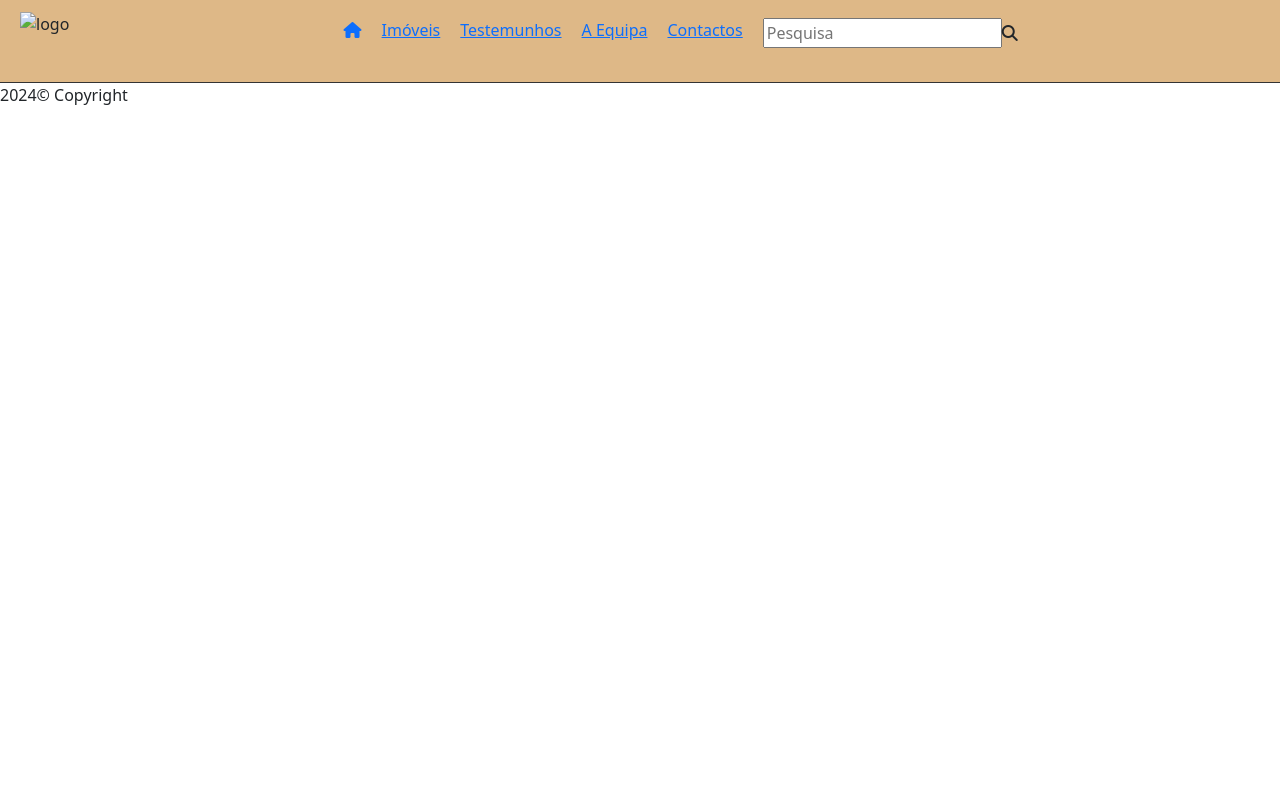
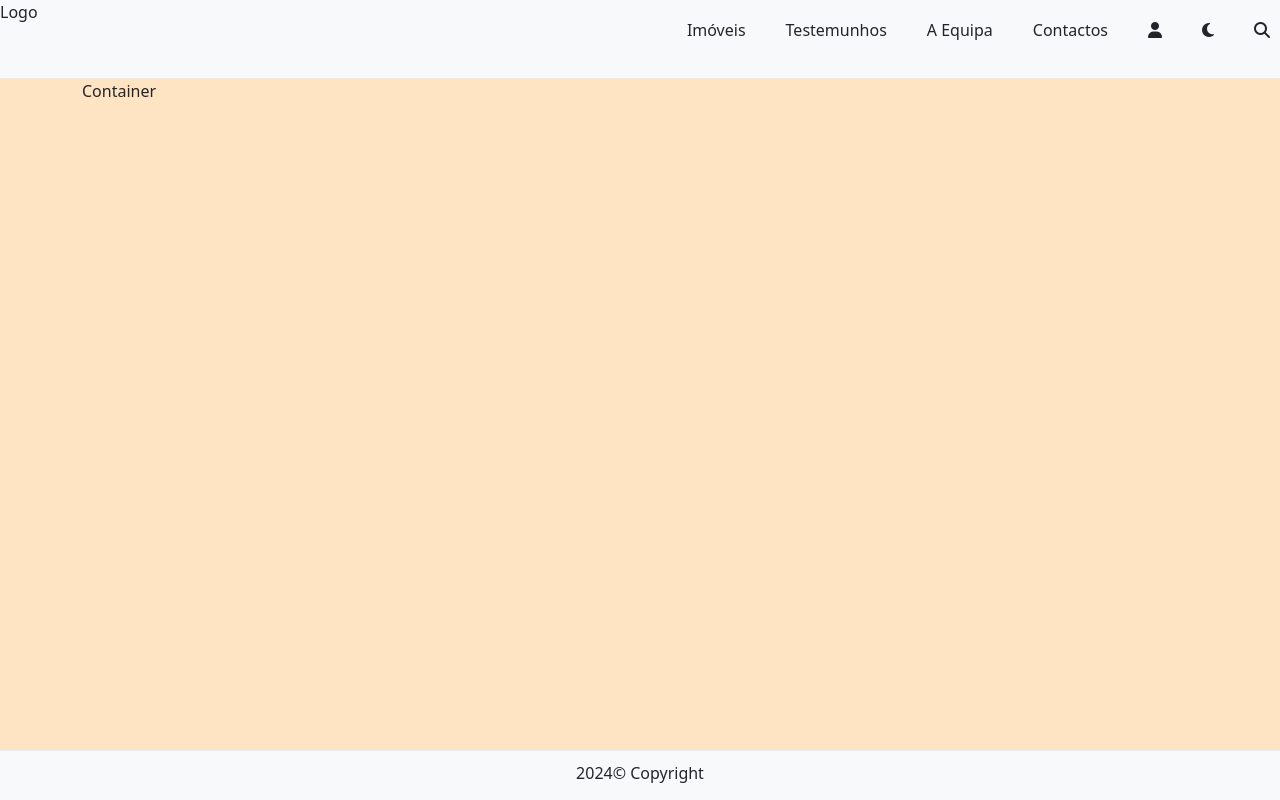
Before and after one commit to multimedia-I/imovix, a plain HTML site: page index.html in a window 1280 px wide. Drawn offline with nearby package versions, Linux system fonts and the light colour scheme.

Commit message:
Build home page structure

```diff
--- a/css/style.css
+++ b/css/style.css
@@ -1,41 +1,74 @@
+* {
+    margin: 0;
+    padding: 0;
+    box-sizing: border-box;
+}
 body{
     background-color: bisque;
 }
-
 .header{
     display: flex;
     justify-content: space-between;
     align-content: center;
-    padding: 10px 20px;
-    background-color: burlywood;
-    border-bottom: 1px solid #333;
+    background-color: #f8f9fa;
+    border-bottom: 1px solid #e9ecef;
+    position: sticky;
+    top: 0;
+    z-index: 1000;
+    width: 100%;
 }
 .logo img{
-    width: 100px;
+    width: 120px;
     height: auto;
 }
+
 .navbar ul{
     list-style: none;
     display: flex;
     gap: 20px;
 }
-.navbar ul li{
-    display: inline;
+
+.navbar ul li a{
+    display: inline-block;
+    text-decoration: none;
+    color: #212529;
+    font-size: 16px;
+    padding: 10px;
 }
-.menu ul li a {
-    text-decoration: none;
-    color: #333;
-    font-weight: bold;
-    padding: 10px 15px;
-    border-radius: 4px;
+
+.underline-anim::after {
+    content: '';
+    display: flex;
+    width: 0;
+    height: 2px;
+    background: #212529;
+    transition: width .3s;
 }
-.menu ul li a:hover {
-    background-color: #007BFF;
-    color: white;
+
+.underline-anim:hover::after {
+    width: 100%;
+    transition: width .3s;
 }
-.banner{
-}
+
 .container{
 }
+
 footer{
+    background-color: #f8f9fa;
+    border-top: 1px solid #e9ecef;
+    position: absolute;
+    bottom: 0;
+    width: 100%;
+    height: 50px;
+    flex-shrink: 0;
+    text-align: center;
 }
+
+footer p{
+    margin: 10px 10px;
+}
+
+/* Responsive configurations */
+@media (max-width: 800px) {
+
+}
--- a/index.html
+++ b/index.html
@@ -3,29 +3,31 @@
 <head>
     <meta charset="UTF-8">
     <title>&bullet; Imovix - A sua casa, aqui! &bullet;</title>
+    <!-- Bootstrap StyleSheet integration -->
+    <link href="https://cdn.jsdelivr.net/npm/bootstrap@5.3.3/dist/css/bootstrap.min.css" rel="stylesheet"
+          integrity="sha384-QWTKZyjpPEjISv5WaRU9OFeRpok6YctnYmDr5pNlyT2bRjXh0JMhjY6hW+ALEwIH" crossorigin="anonymous">
     <!-- Customize StyleSheet -->
-    <link rel="stylesheet" href="css/style.css">
-    <!-- Bootstrap StyleSheet integration -->
-    <link rel="stylesheet" href="https://cdn.jsdelivr.net/npm/bootstrap@5.3.3/dist/css/bootstrap.min.css" crossorigin="anonymous">
+    <link href="css/style.css" rel="stylesheet">
 </head>
 <body>
-    <div class="header">
+<header class="header">
     <div class="logo">
-            <img src="img/logo.png" alt="logo">
+        <p>Logo</p>
     </div>
-        <div class="navbar">
+    <nav class="navbar">
         <ul>
-                <li><a href="index.html"><i class="fa-solid fa-house"></i></a></li>
-                <li><a href="#imoveis">Imóveis</a></li>
-                <li><a href="#testemunhos">Testemunhos</a></li>
-                <li><a href="#equipa">A Equipa</a></li>
-                <li><a href="#contactos">Contactos</a></li>
-                <li><input placeholder="Pesquisa"><i class="fa-solid fa-search"></i> </li>
+            <li><a class="underline-anim" href="#imoveis">Imóveis</a></li>
+            <li><a class="underline-anim" href="#testemunhos">Testemunhos</a></li>
+            <li><a class="underline-anim" href="#equipa">A Equipa</a></li>
+            <li><a class="underline-anim" href="#contactos">Contactos</a></li>
+            <li><a href="#login"><i class="fa-solid fa-user"></i></a></li>
+            <li><a href="#dark-mode"><i class="fa-solid fa-moon"></i></a></li>
+            <li><a href="#search"><i class="fa-solid fa-search"></i></a></li>
         </ul>
-        </div>
-        <div class="banner"></div>
-    </div>
-    <div class="container"></div>
+    </nav>
+</header>
+
+<main class="container">Container</main>
 
 <footer>
     <p id="copyright"></p>
@@ -34,7 +36,9 @@
 <!-- Customize JS script-->
 <script src="js/script.js"></script>
 <!-- Bootstarp Script -->
-    <script src="https://cdn.jsdelivr.net/npm/bootstrap@5.3.3/dist/js/bootstrap.bundle.min.js" crossorigin="anonymous"></script>
+<script src="https://cdn.jsdelivr.net/npm/bootstrap@5.3.3/dist/js/bootstrap.bundle.min.js"
+        integrity="sha384-YvpcrYf0tY3lHB60NNkmXc5s9fDVZLESaAA55NDzOxhy9GkcIdslK1eN7N6jIeHz"
+        crossorigin="anonymous"></script>
 <!-- FontAwesome Script -->
 <script src="https://kit.fontawesome.com/b531eef5b3.js" crossorigin="anonymous"></script>
 </body>
```
Lines whose indentation alone changed are shown as unchanged.
